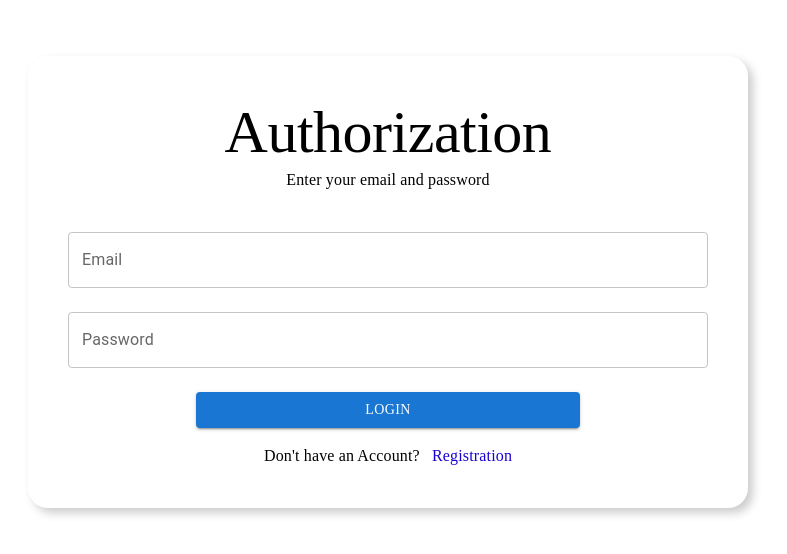
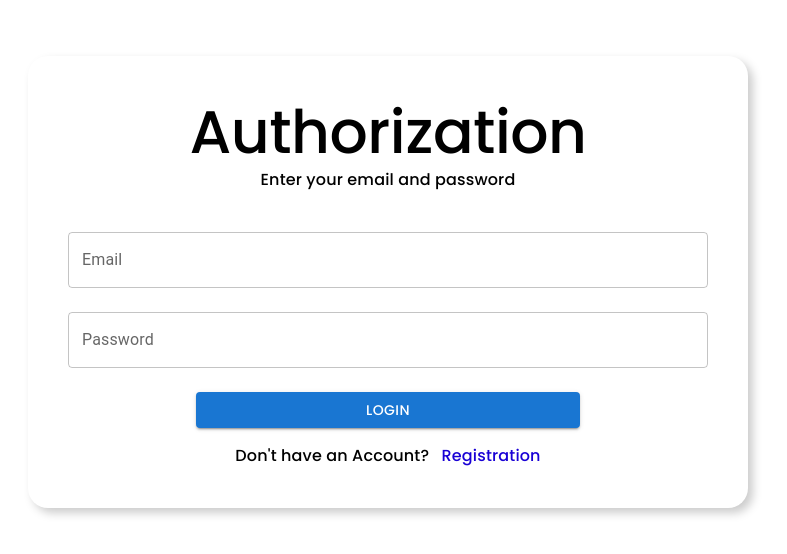
Before and after one commit to Khaanh/React-Frontend, a React (Create React App) app: page /login in a window 1280 px wide. Shown: the part 126-680 px from the top of the page, without its empty margins (260-1047 px from the left). Built offline with nearby package versions, Linux system fonts and the light colour scheme; the HTML template or start-up script is replaced by a standard one.

Commit message:
Typing Login & Register Component

```diff
--- /dev/null
+++ b/src/common/types/auth/index.ts
@@ -0,0 +1,12 @@
+export interface IPropsLogin {
+  setPassword: (value: string) => void;
+  setEmail: (value: string) => void;
+}
+
+export interface IPropsRegister {
+  setEmail: (value: string) => void;
+  setPassword: (value: string) => void;
+  setRepeatPassword: (value: string) => void;
+  setFirstName: (value: string) => void;
+  setUsername: (value: string) => void;
+}
--- a/src/components/auth/index.tsx
+++ b/src/components/auth/index.tsx
@@ -7,20 +7,40 @@ import { Box } from '@mui/material';
 import axios from 'axios';
 import { instance } from '../utils/axios';
 
-const AuthRootComponent = () => {
-  let location = useLocation();
+const AuthRootComponent: React.FC = (): JSX.Element => {
+  const location = useLocation();
   const [email, setEmail] = useState('');
   const [password, setPassword] = useState('');
+  const [repeatPassword, setRepeatPassword] = useState('');
+  const [firstName, setFirstName] = useState('');
+  const [username, setUsername] = useState('');
 
-  const handleSubmit = async (e: {preventDefault: ()=> void}) => {
+  const handleSubmit = async (e: { preventDefault: () => void }) => {
     e.preventDefault();
-    const userData = {
-      email,
-      password,
+    if (location.pathname === './login') {
+      const userData = {
+        email,
+        password,
+      }
+      const user = await instance.post('auth/login', userData);
+
+    } else {
+      if (password === repeatPassword) {
+        const userData = {
+          email,
+          password,
+          repeatPassword,
+          firstName,
+          username,
+        }
+
+        const newUser = await instance.post('auth/register', userData);
+        console.log(userData);
+      } else {
+        throw new Error(`Your password doesn't match`);
+      }
+
     }
-
-    const user = await instance.post('auth/login', userData)
-    console.log(user.data);
 
   }
 
@@ -38,7 +58,16 @@ const AuthRootComponent = () => {
           borderRadius={5}
           boxShadow={'5px 5px 10px #ccc'}
         >
-          {location.pathname === '/login' ? <LoginPage setEmail={setEmail} setPassword={setPassword} /> : location.pathname === '/register' ? <RegisterPage/> : null}
+          {
+            location.pathname === '/login' ? <LoginPage setEmail={setEmail} setPassword={setPassword} /> : location.pathname === '/register' ?
+              <RegisterPage
+                setEmail={setEmail}
+                setPassword={setPassword}
+                setRepeatPassword={setRepeatPassword}
+                setFirstName={setFirstName}
+                setUsername={setUsername} />
+              : null
+          }
         </Box>
       </form>
     </div>
--- a/src/components/auth/login/index.tsx
+++ b/src/components/auth/login/index.tsx
@@ -1,20 +1,21 @@
 import { Fragment } from 'react';
 import { TextField, Button, Typography } from '@mui/material';
+import { IPropsLogin } from '../../../common/types/auth/index.js';
 
 
-const LoginPage = (props: any) => {
+const LoginPage: React.FC<IPropsLogin> = (props: IPropsLogin): JSX.Element => {
   const { setPassword, setEmail } = props;
 
   return (
     <Fragment>
-      <Typography variant="h2" fontFamily='Popins' textAlign='center'>Authorization</Typography>
-      <Typography variant="body1" fontFamily='Popins' textAlign='center' marginBottom={3}>Enter your email and password</Typography>
+      <Typography variant="h2" fontFamily='Poppins' textAlign='center'>Authorization</Typography>
+      <Typography variant="body1" fontFamily='Poppins' textAlign='center' marginBottom={3}>Enter your email and password</Typography>
 
       <TextField fullWidth={true} margin='normal' label="Email" variant="outlined" placeholder='Your email' onChange={(e)=> setEmail(e.target.value) } />
       <TextField fullWidth={true} margin='normal' label="Password" variant="outlined" placeholder='Your password' onChange={(e)=> setPassword(e.target.value)}/>
-      <Button type='submit' sx={{ fontFamily: 'Popins', marginTop: 2, marginBottom: 2, width: '60%' }} variant="contained">Login</Button>
+      <Button type='submit' sx={{ fontFamily: 'Poppins', marginTop: 2, marginBottom: 2, width: '60%' }} variant="contained">Login</Button>
 
-      <Typography variant="body1" sx={{fontFamily: 'Popins'}}>
+      <Typography variant="body1" sx={{fontFamily: 'Poppins'}}>
         Don't have an Account? <span className='incitingText'>Registration</span>
       </Typography>
     </Fragment>
--- a/src/components/auth/register/index.tsx
+++ b/src/components/auth/register/index.tsx
@@ -1,20 +1,23 @@
 import { Fragment } from 'react';
 import { TextField, Button, Typography } from '@mui/material';
+import { IPropsRegister } from '../../../common/types/auth/index.js';
 
-const RegisterPage = () => {
+const RegisterPage: React.FC<IPropsRegister> = (props: IPropsRegister):JSX.Element => {
+  const { setEmail, setPassword, setRepeatPassword, setFirstName, setUsername } = props;
+
   return (
     <Fragment>
-      <Typography variant="h2" fontFamily='Popins' textAlign='center'>Registration</Typography>
-      <Typography variant="body1" fontFamily='Popins' textAlign='center' marginBottom={3}>Let’s begin the adventure!</Typography>
+      <Typography variant="h2" fontFamily='Poppins' textAlign='center'>Registration</Typography>
+      <Typography variant="body1" fontFamily='Poppins' textAlign='center' marginBottom={3}>Let’s begin the adventure!</Typography>
 
-      <TextField fullWidth={true} margin='normal' label="Name" variant="outlined" placeholder='Your name' />
-      <TextField fullWidth={true} margin='normal' label="Username" variant="outlined" placeholder='Your username'/>
-      <TextField fullWidth={true} margin='normal' label="Email" variant="outlined" placeholder='Your email'/>
-      <TextField type='password' fullWidth={true} margin='normal' label="Password" variant="outlined" placeholder='Your password' />
-      <TextField type='password' fullWidth={true} margin='normal' label="Repeat password" variant="outlined" placeholder='Repeat your password'/>
-      <Button sx={{ fontFamily: 'Popins', marginTop: 2, marginBottom: 2, width: '60%' }} variant="contained">Registration</Button>
+      <TextField fullWidth={true} margin='normal' label="Name" variant="outlined" placeholder='Your name' onChange={(e)=>setFirstName(e.target.value)} />
+      <TextField fullWidth={true} margin='normal' label="Username" variant="outlined" placeholder='Your username' onChange={(e)=>setUsername(e.target.value)}/>
+      <TextField fullWidth={true} margin='normal' label="Email" variant="outlined" placeholder='Your email' onChange={(e)=>setEmail(e.target.value)}/>
+      <TextField type='password' fullWidth={true} margin='normal' label="Password" variant="outlined" placeholder='Your password' onChange={(e)=>setPassword(e.target.value)} />
+      <TextField type='password' fullWidth={true} margin='normal' label="Repeat password" variant="outlined" placeholder='Repeat your password' onChange={(e)=> setRepeatPassword(e.target.value)} />
+      <Button type='submit' sx={{ fontFamily: 'Poppins', marginTop: 2, marginBottom: 2, width: '60%' }} variant="contained">Registration</Button>
 
-      <Typography variant="body1" sx={{ fontFamily: 'Popins', }}>
+      <Typography variant="body1" sx={{ fontFamily: 'Poppins', }}>
         Don't have an Account? <span className='incitingText'>Authorization</span>
       </Typography>
     </Fragment>
```
